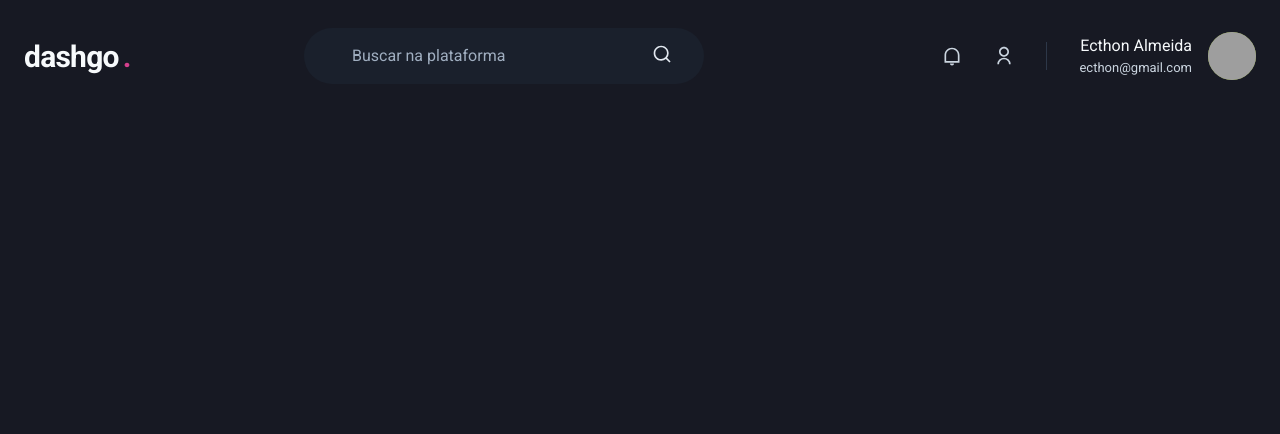
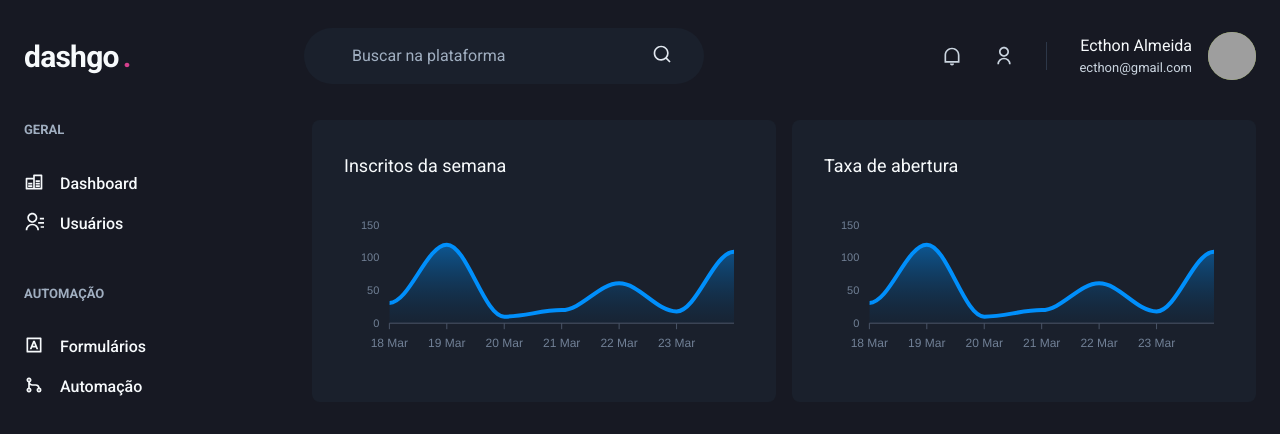
Before and after one commit to ecthon-b/dashgo, a Next.js app: page /dashboard in a window 1280 px wide. Shown: the top 434 px of the page. Built offline with nearby package versions, Linux system fonts and the light colour scheme; grey boxes are pictures that could not be loaded.

Commit message:
feat(Sidebar/Component): Created Sidebar component

```diff
--- a/package.json
+++ b/package.json
@@ -14,9 +14,11 @@
     "@emotion/core": "^11.0.0",
     "@emotion/react": "^11.4.1",
     "@emotion/styled": "^11.3.0",
+    "apexcharts": "^3.27.3",
     "framer-motion": "^4.1.17",
     "next": "11.0.1",
     "react": "17.0.2",
+    "react-apexcharts": "^1.3.9",
     "react-dom": "17.0.2",
     "react-icons": "^4.2.0"
   },
--- /dev/null
+++ b/src/components/Sidebar.tsx
@@ -0,0 +1,37 @@
+import { Box, Stack, Text, Link, Icon } from "@chakra-ui/react";
+import { RiContactsLine, RiDatabaseLine, RiGitMergeLine, RiInputMethodLine } from "react-icons/ri";
+
+export function Sidebar() {
+    return(
+        <Box as="aside" w="64" mr="8">
+            <Stack spacing="12" align="flex-start">
+                <Box>
+                    <Text fontWeight="bold" color="gray.400" fontSize="small">GERAL</Text>
+                   <Stack spacing="4" mt="8" align="stretch">
+                        <Link display="flex" align="center">
+                            <Icon as={RiDatabaseLine} fontSize="20"></Icon>
+                            <Text ml="4" fontWeight="medium">Dashboard</Text>
+                        </Link>
+                        <Link display="flex" align="center">
+                            <Icon as={RiContactsLine} fontSize="20"></Icon>
+                            <Text ml="4" fontWeight="medium">Usuários</Text>
+                        </Link>
+                    </Stack>
+                </Box>
+                <Box>
+                    <Text fontWeight="bold" color="gray.400" fontSize="small">AUTOMAÇÃO</Text>
+                   <Stack spacing="4" mt="8" align="stretch">
+                        <Link display="flex" align="center">
+                            <Icon as={RiInputMethodLine} fontSize="20"></Icon>
+                            <Text ml="4" fontWeight="medium">Formulários</Text>
+                        </Link>
+                        <Link display="flex" align="center">
+                            <Icon as={RiGitMergeLine} fontSize="20"></Icon>
+                            <Text ml="4" fontWeight="medium">Automação</Text>
+                        </Link>
+                    </Stack>
+                </Box>
+            </Stack>
+        </Box>
+    )
+}
--- a/src/pages/dashboard.tsx
+++ b/src/pages/dashboard.tsx
@@ -1,9 +1,95 @@
+import { Box, Flex, SimpleGrid, Text, theme } from "@chakra-ui/react";
+import { ApexOptions } from "apexcharts";
+import dynamic from 'next/dynamic';
 import { Header } from "../components/Header";
+import { Sidebar } from "../components/Sidebar";
+
+const Chart = dynamic(() => import('react-apexcharts'), {
+    ssr: false,
+})
+
+const options: ApexOptions = {
+    chart: {
+        toolbar: {
+            show: false,
+        },
+        zoom: {
+            enabled: false,
+        },
+        foreColor: theme.colors.gray[500],
+    },
+    grid: {
+        show: false,
+    },
+    dataLabels: {
+        enabled: false,
+    },
+    tooltip: {
+        enabled: false,
+    },
+    xaxis: {
+        type: 'datetime',
+        axisBorder: {
+            color: theme.colors.gray[600]
+        },
+        axisTicks: {
+            color: theme.colors.gray[600]
+        },
+        categories: [
+            '2021-03-18T00:00:00.000Z',
+            '2021-03-19T00:00:00.000Z',
+            '2021-03-20T00:00:00.000Z',
+            '2021-03-21T00:00:00.000Z',
+            '2021-03-22T00:00:00.000Z',
+            '2021-03-23T00:00:00.000Z',
+            '2021-03-24T00:00:00.000Z',
+        ],
+    },
+    fill: {
+        opacity: 0.3,
+        type: 'gradient',
+        gradient: {
+            shade: 'dark',
+            opacityFrom: 0.7,
+            opacityTo: 0.3,
+        },
+    },
+};
+
+const series = [
+    { name: 'series1', data: [31, 120, 10, 20, 61, 18, 109]}
+]
 
 export default function Dashboard() {
   return (
+<Flex direction="column" h="100vh">
+    <Header />
 
-      <Header />
+    <Flex w="100%" my="6" maxWidth={1480} mx="auto" px="6">
+        <Sidebar />
+
+        <SimpleGrid flex="1" gap="4" minChildWidth="320px" align="flex-start">
+            <Box
+              p="8"
+              bg="gray.800"
+              borderRadius={8}
+              pb="4"
+            >
+                <Text fontSize="lg" mb="4">Inscritos da semana</Text>
+                <Chart options={options} series={series} type="area" height={160}/>
+            </Box>
+            <Box
+              p="8"
+              bg="gray.800"
+              borderRadius={8}
+              // pb="4"
+            >
+                <Text fontSize="lg" mb="4">Taxa de abertura</Text>
+                <Chart options={options} series={series} type="area" height={160}/>
+            </Box>
+        </SimpleGrid>
+    </Flex>
+</Flex>
   )
 
 }
```
Also changed, not shown: 1 other file (tests, documents, lock files or other folders).
